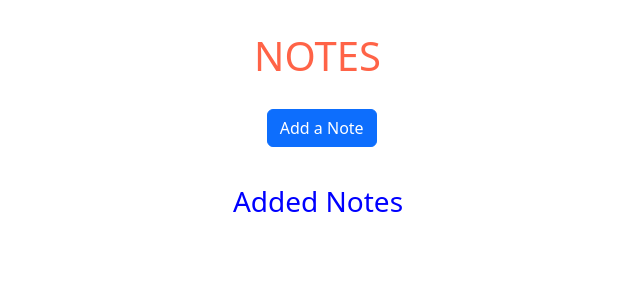
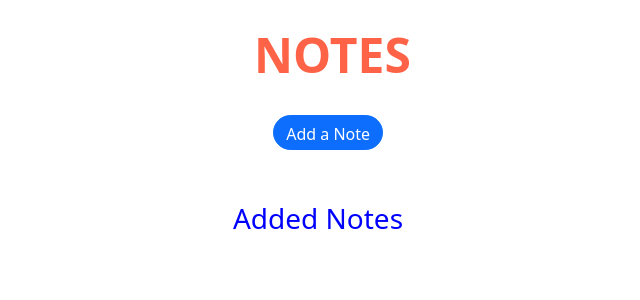
Before and after one commit to mthavaf/Notes-Angular, an Angular app: page / in a window 1280 px wide. Shown: the top 300 px of the page, without its empty margins (322-962 px from the left). Built offline with nearby package versions, Linux system fonts and the light colour scheme.

Commit message:
added styling

```diff
--- a/src/app/add-notes/add-notes.component.ts
+++ b/src/app/add-notes/add-notes.component.ts
@@ -16,6 +16,10 @@ export class AddNotesComponent implements OnInit {
 
   ngOnInit(): void {}
   onSubmit() {
+    if(this.notesTitle.length===0){
+      console.log("empty title")
+    }
+    else{
     const uniqID = (new Date()).getTime();
     console.log(uniqID)
     const note = {
@@ -25,6 +29,7 @@ export class AddNotesComponent implements OnInit {
     };
     this.whenNoteAddedCallThis.emit(note);
   }
+}
 
   public closeModal(): void {
     this.whenNoteAddedCallThis.emit(undefined);
--- a/src/app/app.component.css
+++ b/src/app/app.component.css
@@ -3,5 +3,9 @@
     width: 4em;
     height: 4em;
     margin-left: 45%;
-    margin-top: 2.5%;
+    margin-top: 1.5%;
 }
+p{
+    font-size: 3em;
+    font-weight: 700;
+}
--- a/src/app/app.component.html
+++ b/src/app/app.component.html
@@ -1,5 +1,5 @@
 <div class="title-notes">
-  <h1>NOTES</h1>
+  <p>NOTES</p>
 </div>
 <app-notes></app-notes>
 <router-outlet></router-outlet>
--- a/src/app/dis-notes/dis-notes.component.css
+++ b/src/app/dis-notes/dis-notes.component.css
@@ -7,6 +7,7 @@ margin-left: 5em;
     border: 1px solid red;
     width: 30%;
     float: left;
+    background-color: lightcyan;
 }
 
  .border-warning {
--- a/src/app/dis-notes/dis-notes.component.html
+++ b/src/app/dis-notes/dis-notes.component.html
@@ -1,9 +1,6 @@
-<!-- <div class="border border-warning" style="margin-bottom: 2.5em"> -->
 <div class="parent">
-  <!-- <div class="border border-info"> -->
   <div class="child">
     <h3>{{ note.notesTitle }}</h3>
-    <!-- <h3>{{ note.noteId }}</h3> -->
     <p>{{ note.noteContent }}</p>
     <button class="deletenote" (click)="onDelete(note)">Delete</button>
     <button (click)="openModal = true" type="button" class="editNote">Edit</button>
--- a/src/app/edit-notes/edit-notes.component.ts
+++ b/src/app/edit-notes/edit-notes.component.ts
@@ -18,7 +18,7 @@ export class EditNotesComponent implements OnInit {
   ngOnInit(): void {}
 
   modifyNote() {
-    if (this.note.notesTitle.length === 0) {
+    if (this.changedNoteTitle.length === 0) {
       console.log('error');
     } else {
       this.note.notesTitle = this.changedNoteTitle;
--- a/src/app/notes/notes.component.css
+++ b/src/app/notes/notes.component.css
@@ -3,7 +3,9 @@ h3{
     text-align: center;
 }
 .btn-primary{
-    margin-left: 46% !important;
-    margin-top: 1%;
-    margin-bottom: 3%;
+    margin-left: 46.5% !important;
+    margin-top: 2.5%;
+    margin-bottom: 4%;
+    height: 2.2em;
+    border-radius: 2em
 }
```
